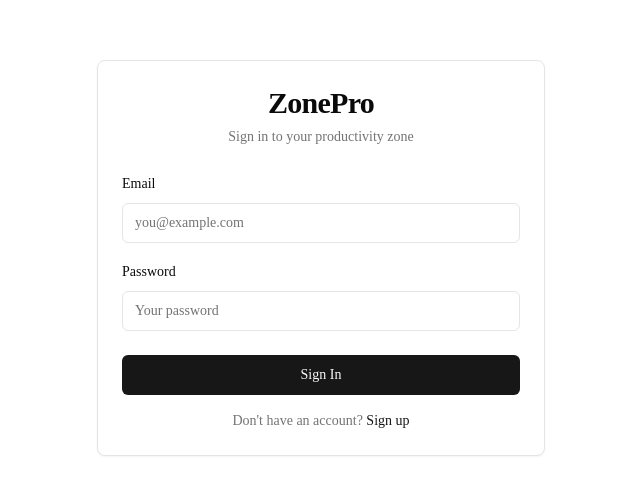
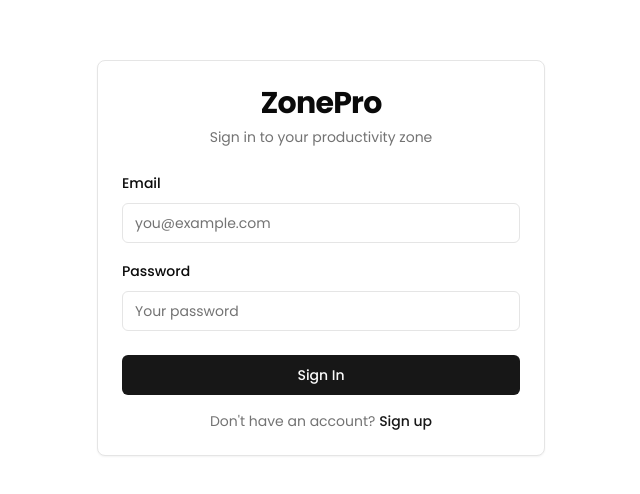
Before and after one commit to nvmaditya/ZonePro, a Next.js app: page /login in a window 1280 px wide. Shown: the part 142-636 px from the top of the page, without its empty margins (319-959 px from the left). Built offline with nearby package versions, Linux system fonts and the light colour scheme.

Commit message:
refactor: simplify Poppins font to direct className
Co-Authored-By: Claude Opus 4.6 <noreply@anthropic.com>

```diff
--- a/app/layout.tsx
+++ b/app/layout.tsx
@@ -7,7 +7,6 @@ import "./globals.css";
 const poppins = Poppins({
     subsets: ["latin"],
     weight: ["300", "400", "500", "600", "700"],
-    variable: "--font-poppins",
 });
 
 export const metadata: Metadata = {
@@ -22,7 +21,7 @@ export default function RootLayout({
 }>) {
     return (
         <html lang="en" suppressHydrationWarning>
-            <body className={poppins.variable}>
+            <body className={poppins.className}>
                 <ThemeProvider
                     attribute="class"
                     defaultTheme="system"
--- a/tailwind.config.ts
+++ b/tailwind.config.ts
@@ -10,9 +10,6 @@ const config: Config = {
     ],
     theme: {
         extend: {
-            fontFamily: {
-                sans: ["var(--font-poppins)", "system-ui", "sans-serif"],
-            },
             colors: {
                 background: "hsl(var(--background))",
                 foreground: "hsl(var(--foreground))",
```
